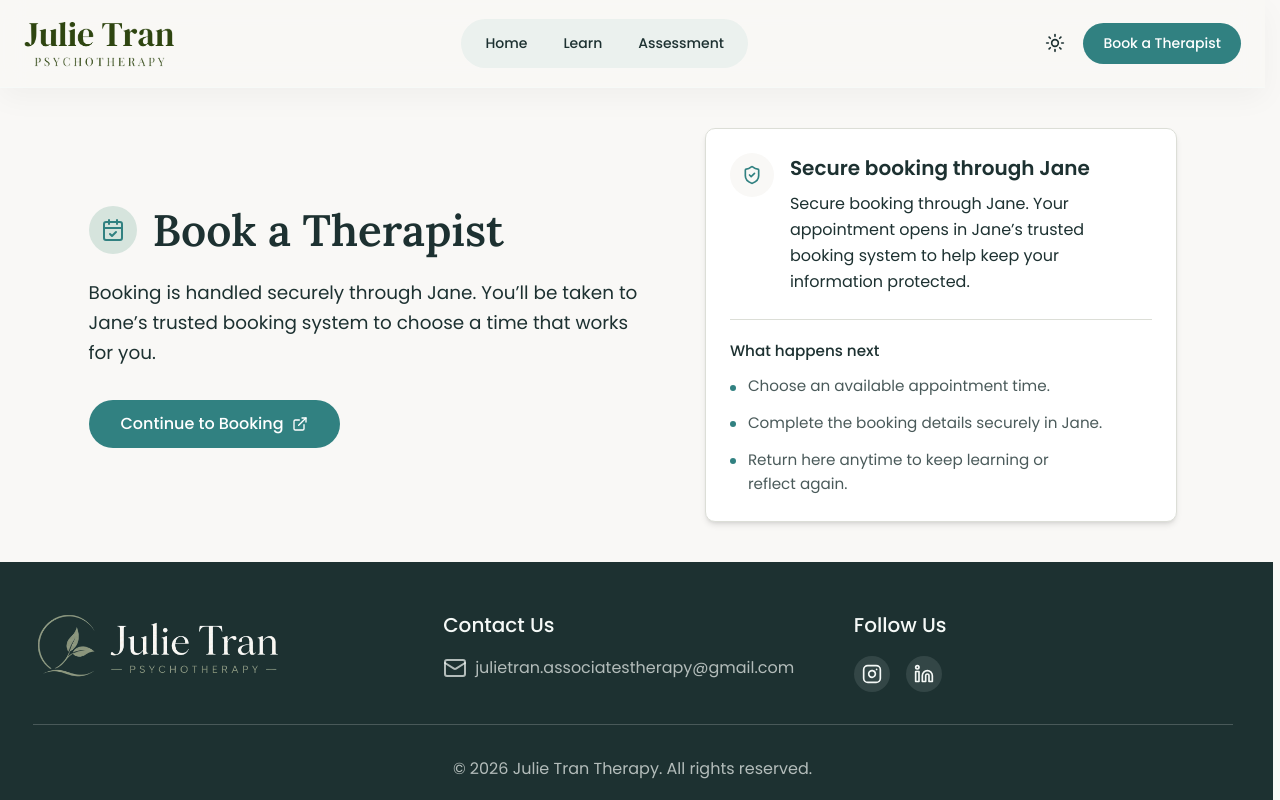
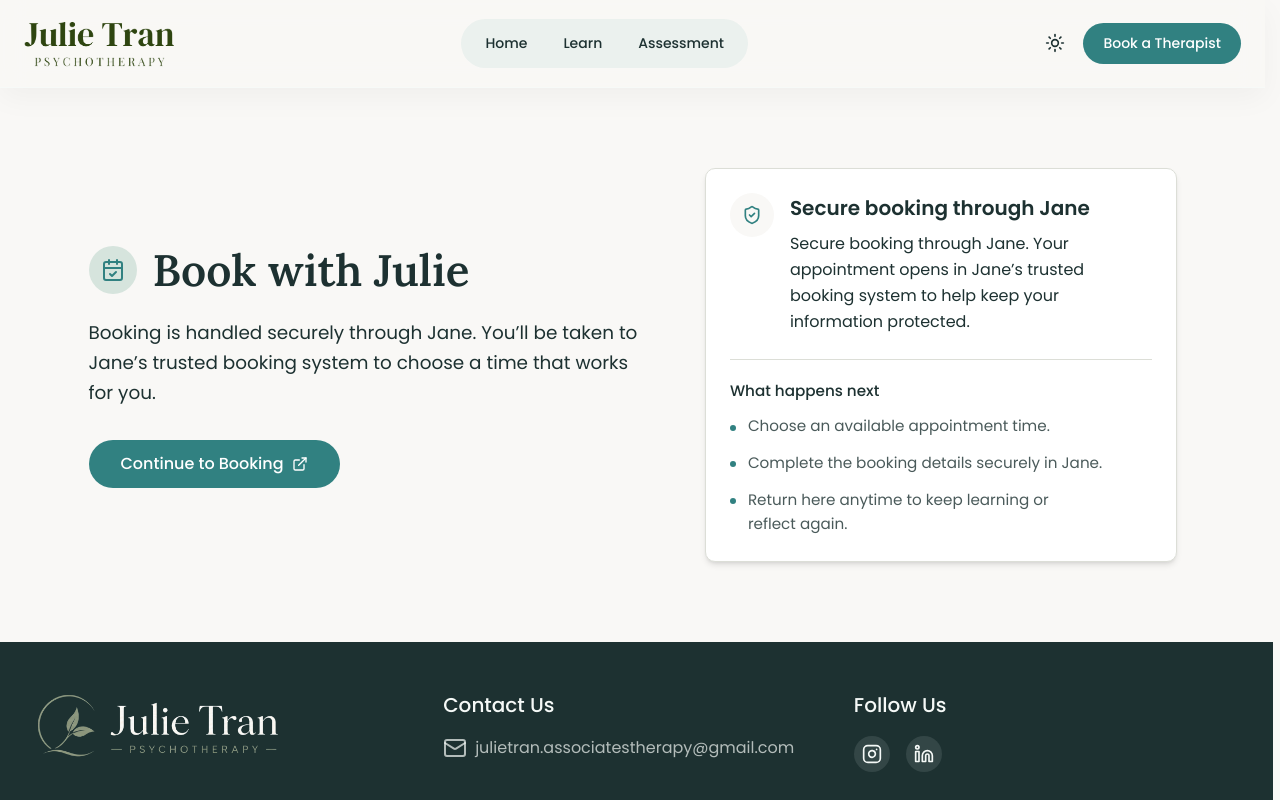
Before and after one commit to TNguyen20194/project-haven-react, a React (Vite) app: page /book in a window 1280 px wide. Built offline with nearby package versions, Linux system fonts and the light colour scheme.

Commit message:
Update UI component

```diff
--- a/src/components/UI/field.tsx
+++ b/src/components/UI/field.tsx
@@ -2,8 +2,8 @@ import { useMemo } from "react"
 import { cva, type VariantProps } from "class-variance-authority"
 
 import { cn } from "@/lib/utils"
-import { Label } from "@/components/ui/label"
-import { Separator } from "@/components/ui/separator"
+import { Label } from "./label"
+import { Separator } from "./separator"
 
 function FieldSet({ className, ...props }: React.ComponentProps<"fieldset">) {
   return (
--- a/src/components/layout/MainLayout.tsx
+++ b/src/components/layout/MainLayout.tsx
@@ -8,7 +8,7 @@ const MainLayout = () => {
   return (
       <main className="min-h-screen flex flex-col">
         <Header />
-        <div className="flex-1 flex items-center">
+        <div className="flex-1 w-full">
           <Outlet />
         </div>
         <Footer />
--- a/src/pages/book/BookTherapist.tsx
+++ b/src/pages/book/BookTherapist.tsx
@@ -2,7 +2,7 @@ import { CalendarCheck, ExternalLink, ShieldCheck } from "lucide-react";
 
 const BookTherapist = () => {
   return (
-    <section className="relative z-10 w-full px-6 py-10 overflow-hidden">
+    <section className="w-full flex-1 flex items-center justify-center px-6 py-20">
       <div className="relative z-10 max-w-[68rem] mx-auto">
         <div className="grid items-center gap-10 lg:grid-cols-[1.1fr_0.9fr]">
           <div>
@@ -12,7 +12,7 @@ const BookTherapist = () => {
               </div>
 
               <h2 className="section-heading !text-left leading-none">
-                Book a Therapist
+                Book with Julie
               </h2>
             </div>
 
```
